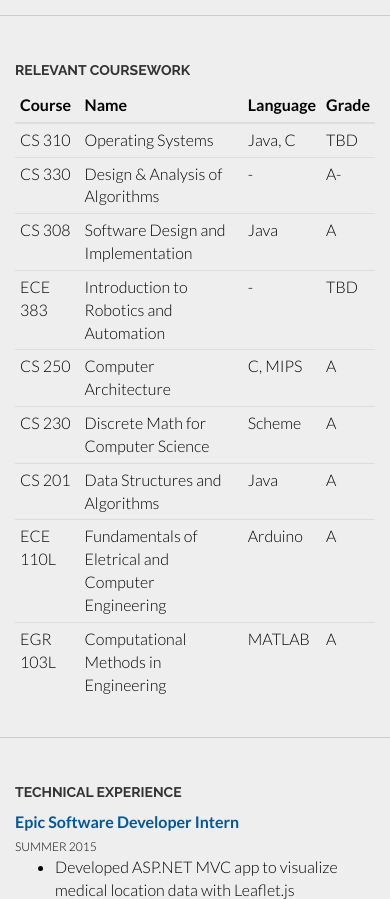
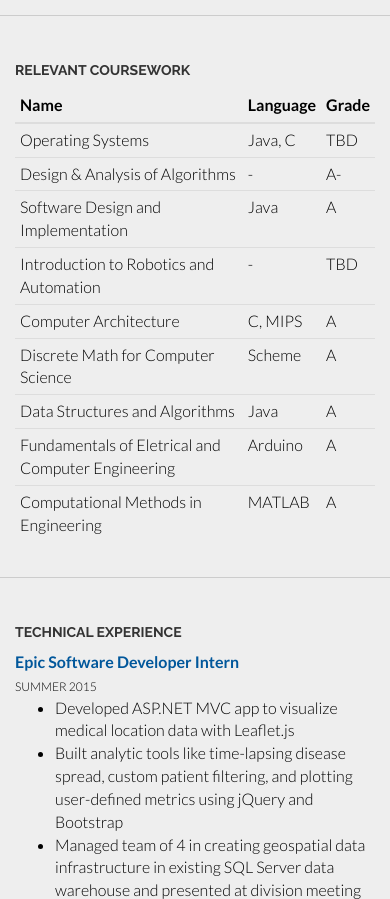
Before and after one commit to nagrawal7/nagrawal7.github.io, a plain HTML site: page index.html in a window 390 px wide. Shown: the part 1101-2000 px from the top of the page. Drawn offline with Linux system fonts and the light colour scheme.

Commit message:
remove course numbers, attempt mobile nav fix

```diff
--- a/assets/css/main.css
+++ b/assets/css/main.css
@@ -82,8 +82,8 @@ a:after {
 	top: 0;
 	left: 0;
 	right: 0;
-	z-index: 10000;
-	overflow: visible;
+	z-index: 10;
+	overflow: hidden;
 	font: normal 16px/24px  'Open Sans', "Helvetica Neue", Helvetica, Arial, sans-serif;
 }
 
@@ -129,9 +129,6 @@ a:after {
   text-decoration: none;
   padding: 18px 20px 18px 20px;
   border-left: px solid #000;
-  /* border-bottom-width: 1px; */
-  /* border-bottom-style: solid; */
-  /* border-bottom-color: rgb(0, 0, 0); */
 }
 
 	#section-topbar ul#nav a:hover {
--- a/assets/js/content.js
+++ b/assets/js/content.js
@@ -1,54 +1,45 @@
 var courses = [
   {
-      course: "CS 310",
       name: "Operating Systems",
       lang: "Java, C",
       grade: "TBD"
   },
   {
-      course: "CS 330",
       name: "Design & Analysis of Algorithms",
       lang: "-",
       grade: "A-"
   },
   {
-      course: "CS 308",
       name: "Software Design and Implementation",
       lang: "Java",
       grade: "A"
   },
   {
-      course: "ECE 383",
       name: "Introduction to Robotics and Automation",
       lang: "-",
       grade: "TBD"
   },
   {
-      course: "CS 250",
       name: "Computer Architecture",
       lang: "C, MIPS",
       grade: "A"
   },
   {
-      course: "CS 230",
       name: "Discrete Math for Computer Science",
       lang: "Scheme",
       grade: "A"
   },
   {
-      course: "CS 201",
       name: "Data Structures and Algorithms",
       lang: "Java",
       grade: "A"
   },
   {
-      course: "ECE 110L",
       name: "Fundamentals of Eletrical and Computer Engineering",
       lang: "Arduino",
       grade: "A"
   },
   {
-      course: "EGR 103L",
       name: "Computational Methods in Engineering",
       lang: "MATLAB",
       grade: "A"
--- a/assets/js/resume.js
+++ b/assets/js/resume.js
@@ -8,10 +8,9 @@ function initializeCourses() {
     var c = courses[i];
     var clone = template.content.cloneNode(true);
     var td = clone.querySelectorAll('td');
-    td[0].innerHTML = c.course;
-    td[1].innerHTML = c.name;
-    td[2].innerHTML = c.lang;
-    td[3].innerHTML = c.grade;
+    td[0].innerHTML = c.name;
+    td[1].innerHTML = c.lang;
+    td[2].innerHTML = c.grade;
 
     $('#courseTable tbody').append(clone);
   }
--- a/index.html
+++ b/index.html
@@ -41,11 +41,11 @@
 </head>
 
 <body data-spy="scroll" data-offset="0" data-target="#nav">
+
   <div id="section-topbar">
     <div id="topbar-inner">
-      <div class="container">
       <div class="row">
-          <div class="dropdown">
+
       <ul id="nav" class="nav" style="vertical-align:middle">
         <li class="menu-item"><a class="smoothScroll" href="#education" title="Education"><i class="icon-book"></i></a></li>
         <li class="menu-item"><a class="smoothScroll" href="#tech" title="Technical Experience"><i class="icon-laptop"></i></a></li>
@@ -55,14 +55,10 @@
         <li class="menu-item"><a class="menu-item" href="http://github.com/nagrawal7"><i class="icon-github"></i></a></li>
         <li class="menu-item"><a href="http://www.linkedin.com/pub/nishad-agrawal/9/21/a98"><i class="icon-linkedin"></i></a></li>
       </ul>
-          </div>
-
       <div class="clear"></div>
     </div>
     </div>
-
     <div class="clear"></div>
-    </div>
   </div>
 
   <div class="jumbotron">
@@ -137,7 +133,6 @@
         <table class="table table-condensed table-hover" id="courseTable">
           <thead>
             <tr>
-              <th>Course</th>
               <th>Name</th>
               <th>Language</th>
               <th>Grade</th>
@@ -147,7 +142,6 @@
 
           <template id="courseRow">
             <tr>
-              <td></td>
               <td></td>
               <td></td>
               <td></td>
```
Lines whose indentation alone changed are shown as unchanged.
